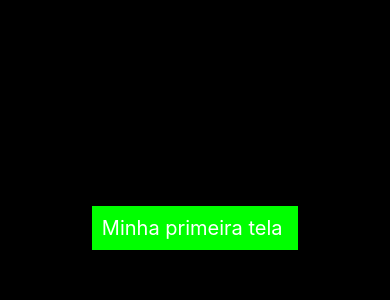
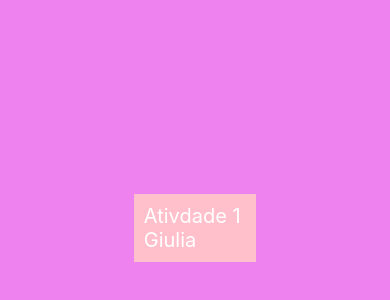
Before and after one commit to gigimgil/aula_expo_0, a React Native app: screen / in a window 390 px wide. Shown: the part 194-494 px from the top of the page. Built offline with nearby package versions, Linux system fonts and the light colour scheme.

Commit message:
aula12-03

```diff
--- a/App.js
+++ b/App.js
@@ -3,10 +3,13 @@
 
 import Exemplo_0 from './components/exemplo_1';
 
+
+import Atividade1 from './components/atividade_1/index copy';
+
 export default function App() {
   return (
     <View style={styles.container}>
-    <Exemplo_0 />
+    <Atividade1/>
       <StatusBar style="auto" />
     </View>
   );
@@ -15,7 +18,7 @@
 const styles = StyleSheet.create({
   container: {
     flex: 1,
-    backgroundColor: '#000',
+    backgroundColor: 'violet',
     alignItems: 'center',
     justifyContent: 'center',
   },
--- /dev/null
+++ b/components/atividade_1/index copy.js
@@ -0,0 +1,12 @@
+import {View, Text} from 'react-native';
+import styles from './styles';
+
+function Atividade1() {
+    return(
+        <View style={styles.container}>
+            <Text style={styles.texto}>Ativdade 1 </Text>
+            <Text style={styles.texto}>Giulia </Text>
+        </View>
+    );
+}
+export default Atividade1;
--- /dev/null
+++ b/components/atividade_1/styles.js
@@ -0,0 +1,15 @@
+import { StyleSheet } from 'react-native';
+
+const styles = StyleSheet.create({
+  container:{
+    backgroundColor:'pink',
+    padding: 10,
+  },
+  texto:{
+    color: '#fff',
+    fontSize: 20,
+
+  },
+});
+
+export default styles;
```
Also changed, not shown: components/atividade_1/index.js (added).
